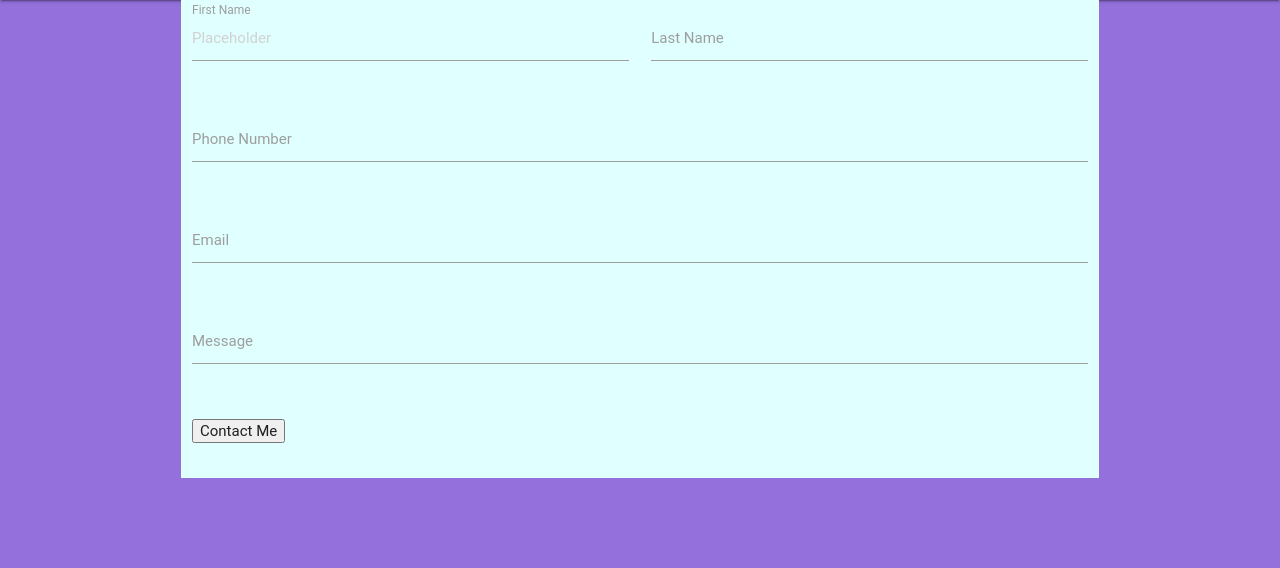
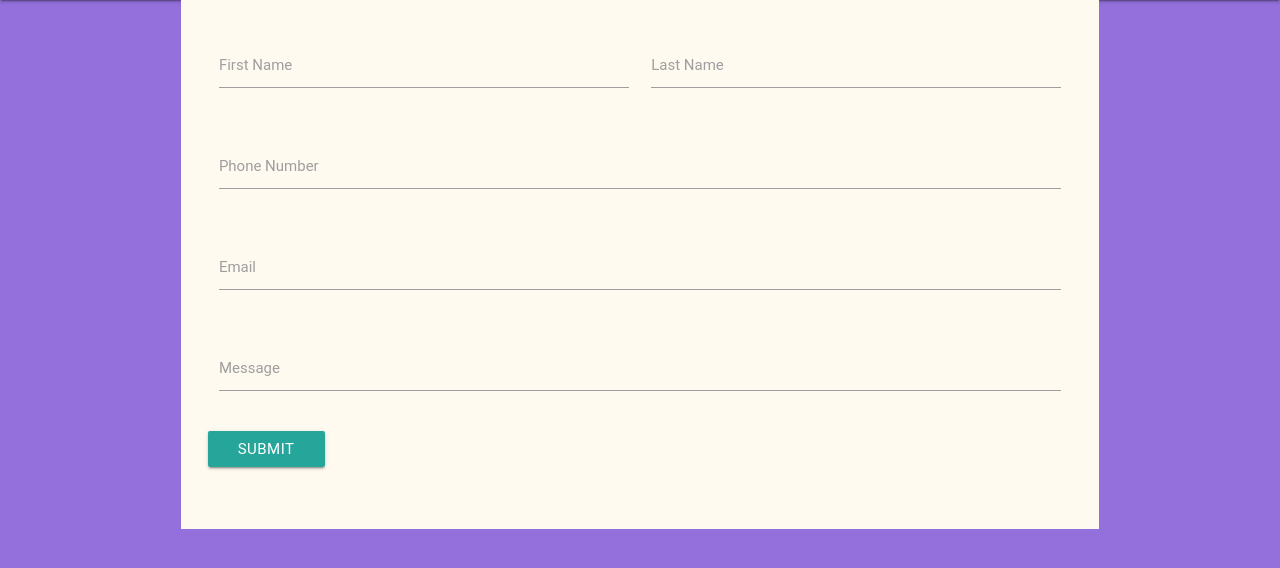
Before and after one commit to patelrohanv/CS-1520-Project, a PHP site: page /pages/contact.html in a window 1280 px wide. Shown: the part 64-632 px from the top of the page. Run offline with PHP 8.4, Linux system fonts and the light colour scheme; some libraries are stand-ins or nearby versions; some web fonts are replaced.

Commit message:
Made form look pretty

```diff
--- a/css/contact.css
+++ b/css/contact.css
@@ -1,3 +1,4 @@
 #contactForm {
-    background-color: lightcyan;
+    background-color: floralwhite;
+    padding: 3%;
 }
--- a/pages/contact.html
+++ b/pages/contact.html
@@ -27,7 +27,7 @@
                 <form class="col s12">
                     <div class="row">
                         <div class="input-field col s6">
-                            <input placeholder="Placeholder" id="first_name" type="text" class="validate">
+                            <input id="first_name" type="text" class="validate">
                             <label for="first_name">First Name</label>
                         </div>
                         <div class="input-field col s6">
@@ -54,9 +54,8 @@
                         </div>
                     </div>
                     <div class="row">
-                        <div class="input-field col s12">
-                            <input type="submit" value="Contact Me">
-                        </div>
+                        <button class="btn waves-effect waves-light" type="submit" name="action">Submit
+                        </button>
                     </div>
                 </form>
             </div>
```
